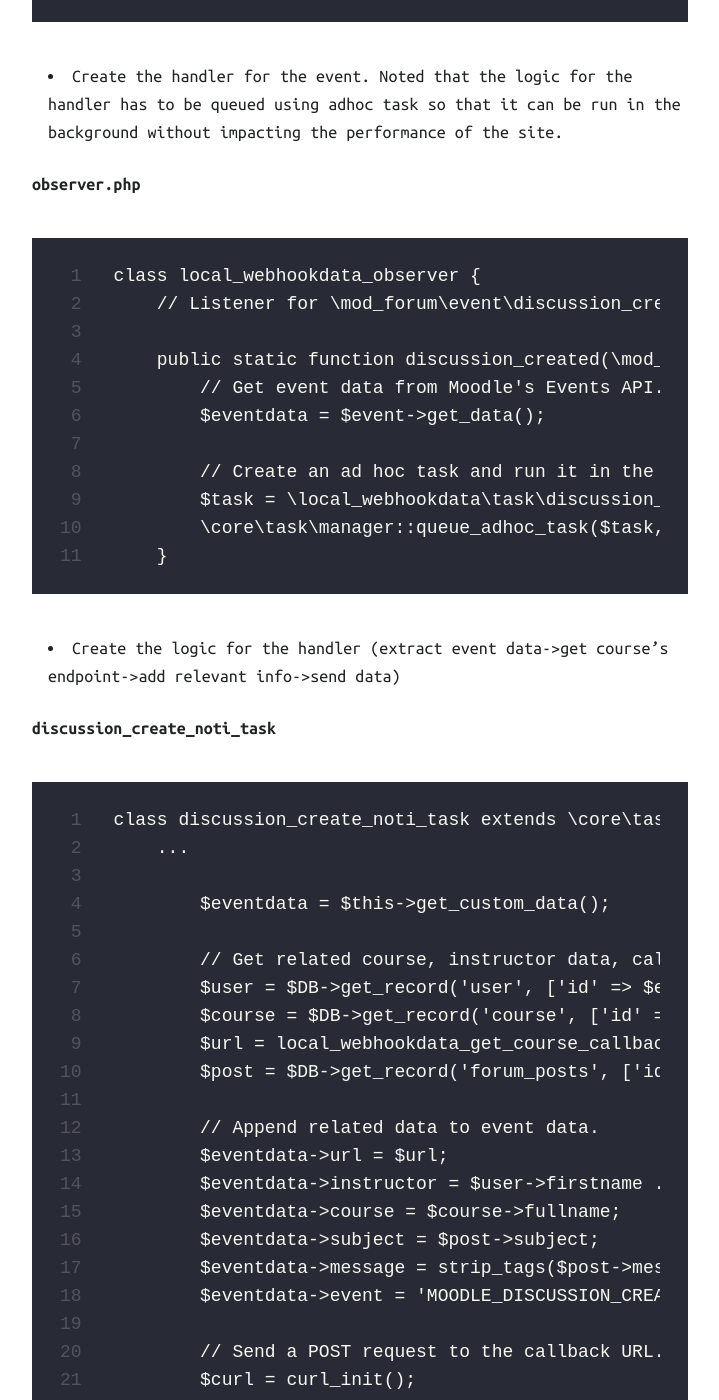
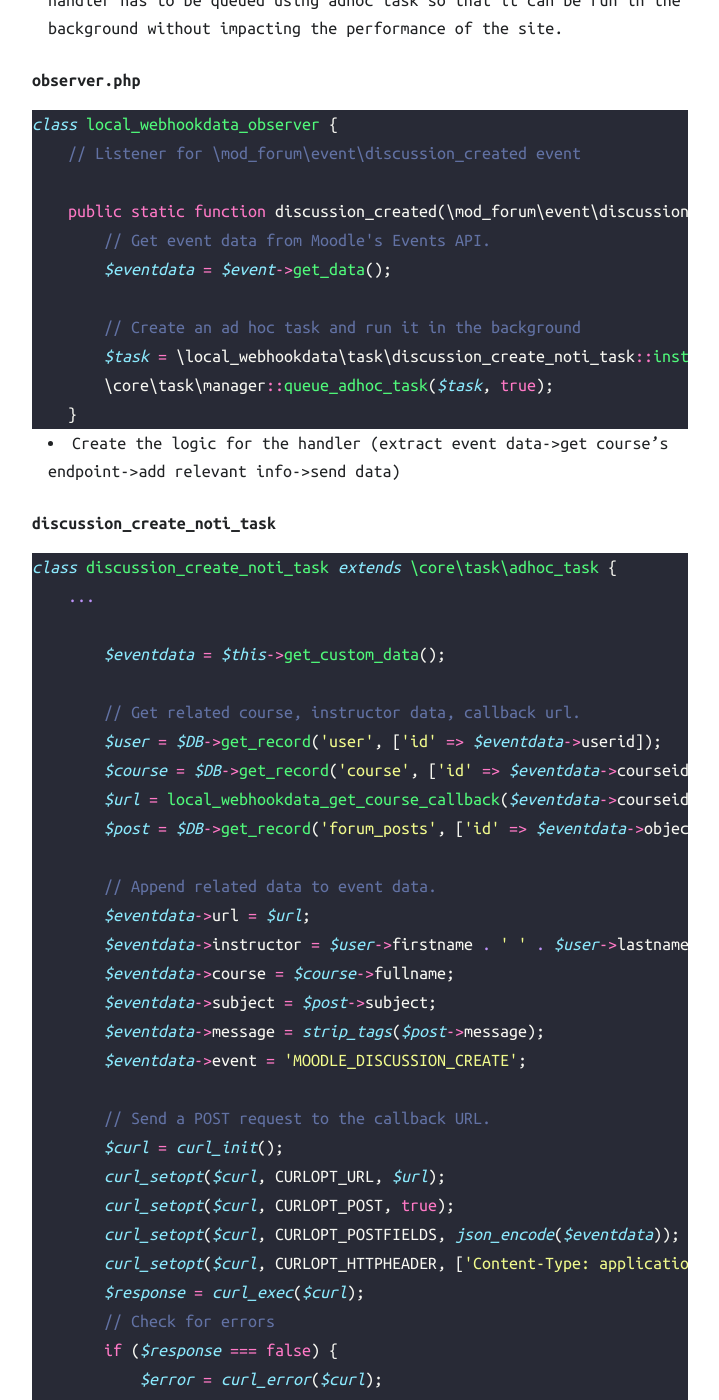
Before and after one commit to HoaTo001/David_portfolio, a Jekyll site: the page built from _projects/2024-03-12-Moodle-Webhook-Plugin.md, in a window 1280 px wide and 1400 px high, scrolled down 4359 px. Shown: the whole window, without its empty margins (38-757 px from the left). Built offline with Jekyll 4.4.1, drawn with Linux system fonts in a browser that asks for light colours; nearby versions of some CDN libraries; some of the changed text lies outside the part shown.

Commit message:
Change code block

````diff
--- a/_projects/2024-03-12-Moodle-Webhook-Plugin.md
+++ b/_projects/2024-03-12-Moodle-Webhook-Plugin.md
@@ -51,8 +51,9 @@ if we want to be notified when a new discussion is created we need to:
 
 **events.php**
 
+{% highlight php %}
 {% raw %}
-```liquid
+
 $observers = array(
     array(
         'callback'    => 'local_webhookdata_observer::discussion_created',
@@ -61,15 +62,17 @@ $observers = array(
         'internal'    => true,
         'priority'    => 200,
     ),
-```
+
 {% endraw %}
+{% endhighlight %}
 
 * Create the handler for the event. Noted that the logic for the handler has to be queued using adhoc task so that it can be run in the background without impacting the performance of the site.
 
 **observer.php**
 
+{% highlight php %}
 {% raw %}
-```liquid
+
 class local_webhookdata_observer {
     // Listener for \mod_forum\event\discussion_created event
 
@@ -81,15 +84,17 @@ class local_webhookdata_observer {
         $task = \local_webhookdata\task\discussion_create_noti_task::instance($eventdata);
         \core\task\manager::queue_adhoc_task($task, true);
     }
-```
+
 {% endraw %}
+{% endhighlight %}
 
 * Create the logic for the handler (extract event data->get course's endpoint->add relevant info->send data)
 
 **discussion_create_noti_task**
 
+{% highlight php %}
 {% raw %}
-```liquid
+
 class discussion_create_noti_task extends \core\task\adhoc_task {
     ...
 
@@ -123,8 +128,9 @@ class discussion_create_noti_task extends \core\task\adhoc_task {
         }
         curl_close($curl);
     }
-```
+
 {% endraw %}
+{% endhighlight %}
 
 ---
 #### Motivations
````
Also changed, not shown: _projects/2022-11-13-Smart-Home-Utility.md (+18 -17 lines).
